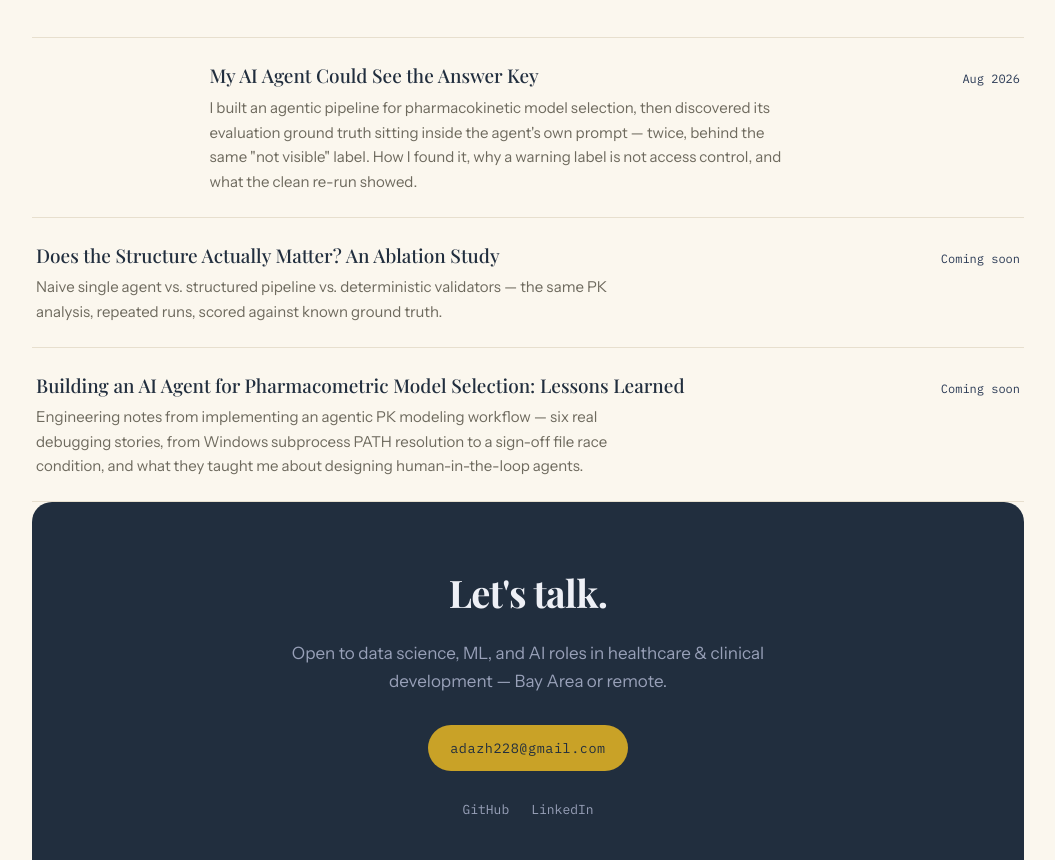
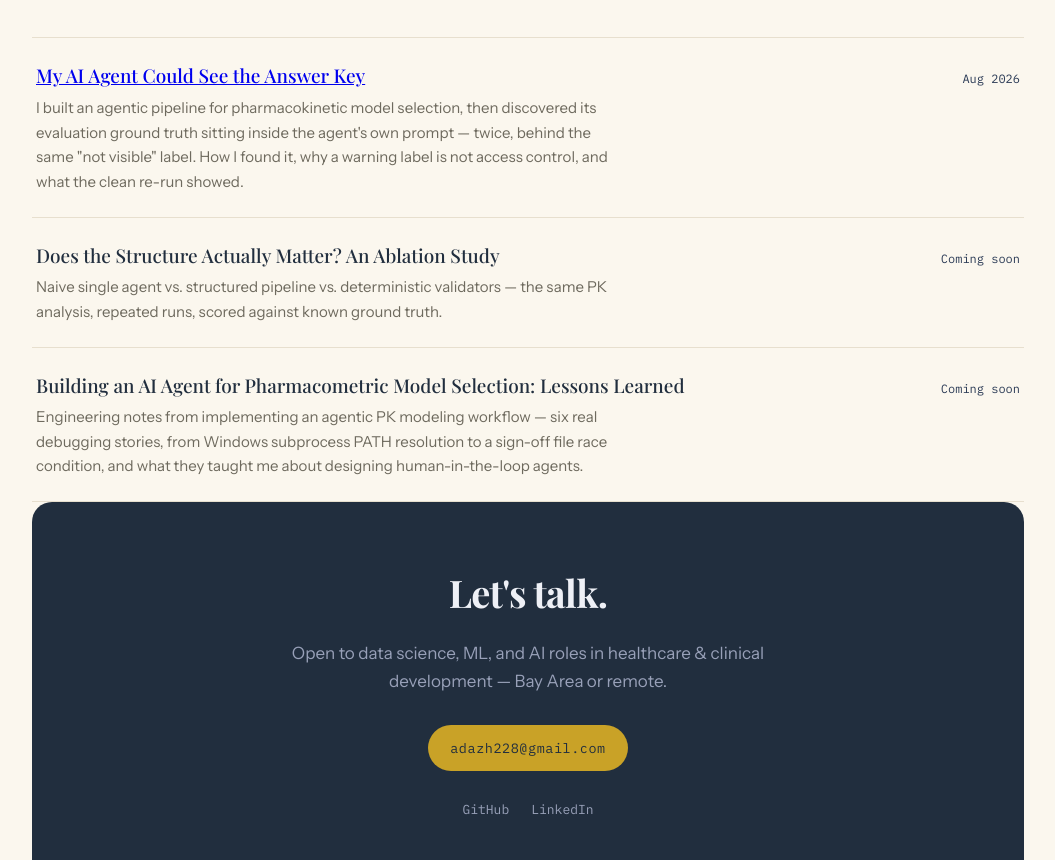
Before and after one commit to Yaoyao28/home, a plain HTML site: page index.html in a window 1280 px wide. Shown: the part 4565-5425 px from the top of the page, without its empty margins (112-1167 px from the left). Drawn offline with nearby package versions, Linux system fonts and the light colour scheme.

Commit message:
Update index.html

```diff
--- a/index.html
+++ b/index.html
@@ -469,9 +469,8 @@ footer .mono{font-size:12px}
     <!-- TODO: replace # with the link to your review (PDF, blog post, or GitHub) -->
 
     <div class="writing-item">
-      <a href="answer-key.html"></a>
       <div>
-        <h3>My AI Agent Could See the Answer Key</h3>
+        <h3><a href="answer-key.html">My AI Agent Could See the Answer Key</a></h3>
         <p>I built an agentic pipeline for pharmacokinetic model selection,
         then discovered its evaluation ground truth sitting inside the
         agent's own prompt — twice, behind the same "not visible" label.
```
